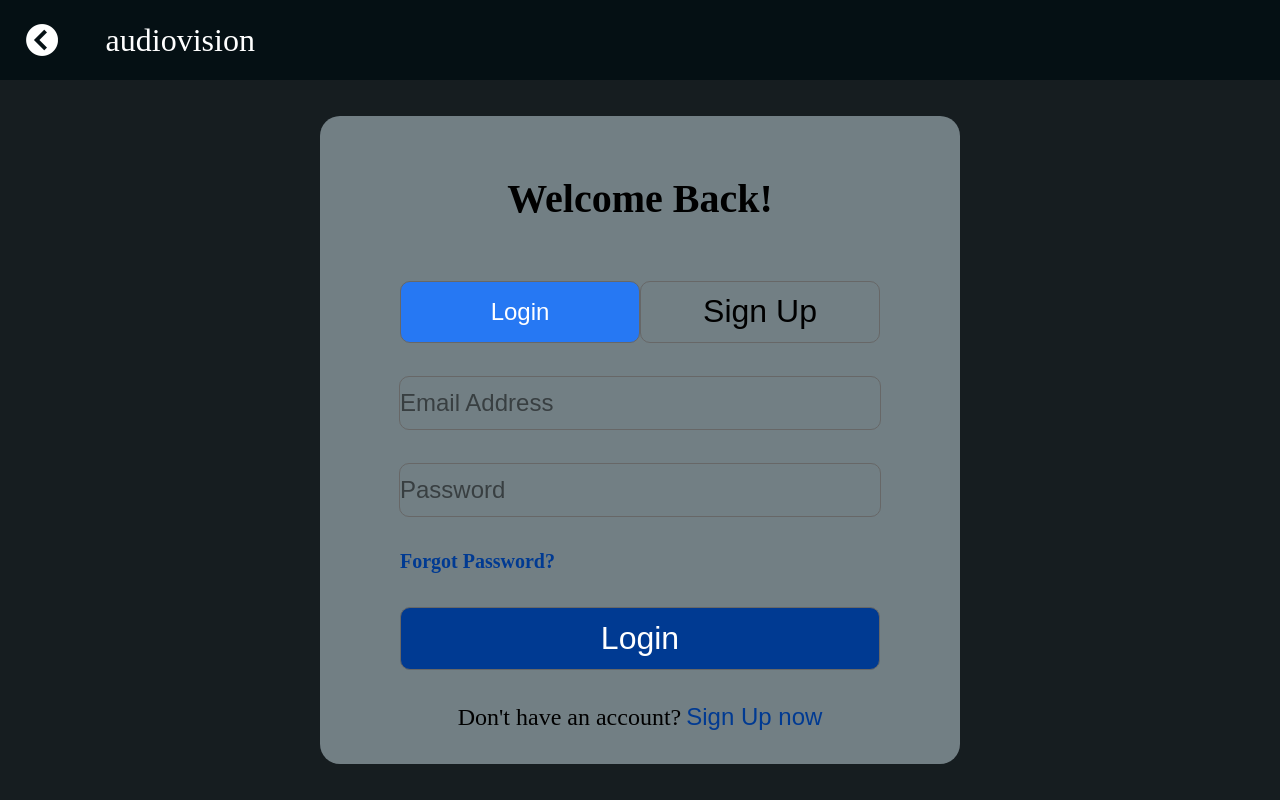
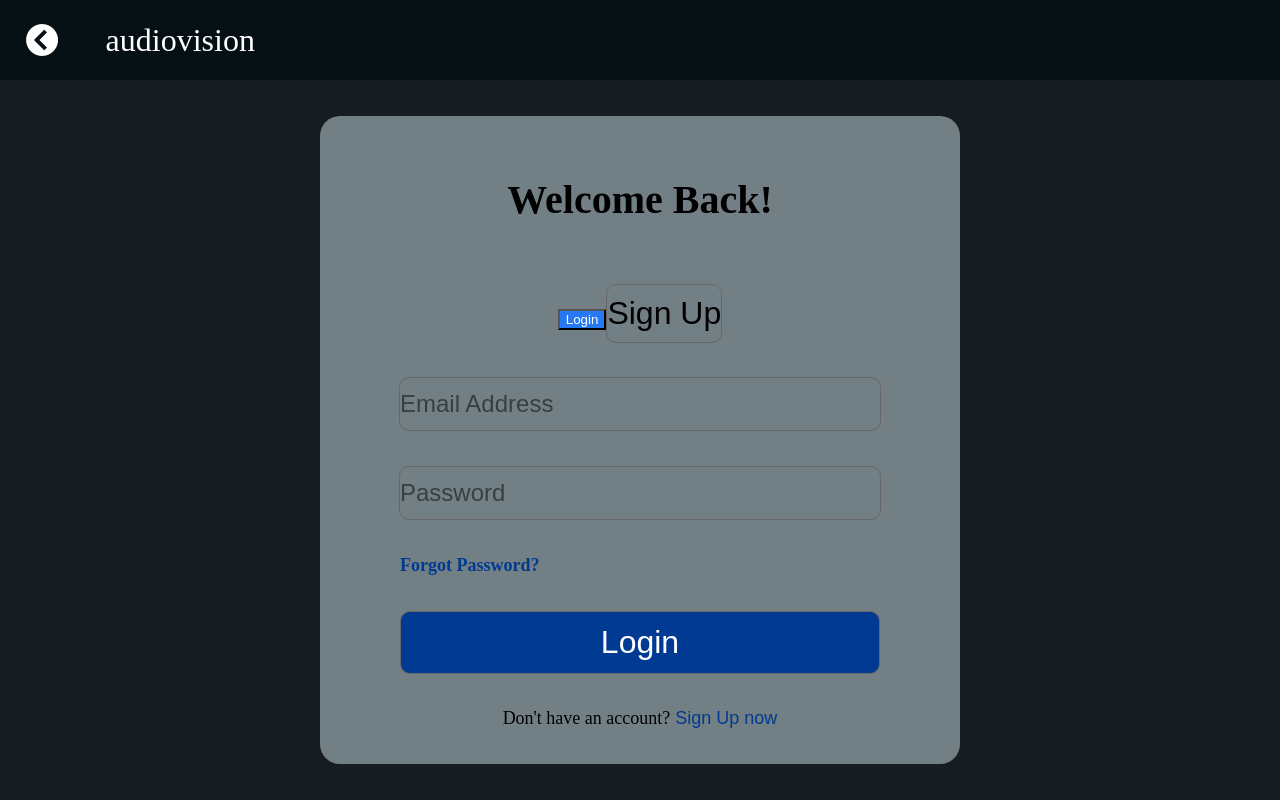
Before and after one commit to poke8014/CS161, a React (Create React App) app in the folder dev/: page /login in a window 1280 px wide. Built offline with nearby package versions, Linux system fonts and the light colour scheme.

Commit message:
Update LoginPage.css

```diff
--- a/dev/src/pages/loginPage/LoginPage.css
+++ b/dev/src/pages/loginPage/LoginPage.css
@@ -23,27 +23,6 @@
     flex-direction: column;
     align-items: center;
     justify-content: space-evenly;
-}
-
-.login-signup-buttons{
-    width: 75%;
-    height: fit-content;
-    display: flex;
-}
-
-.login-button-form, .signup-button-form{
-    margin: 0;
-    font-size: 3ch;
-    padding: 2vh 0;
-    flex: 1;
-    border-radius: 10px;
-    border: 1px solid rgb(103, 103, 103);
-    background-color: #727F84;
-}
-
-.form-type-selected{
-    background-color: #2678F3;
-    color: white;
 }
 
 .form-type{
@@ -72,14 +51,15 @@
 .forgot-password{
     width: 75%;
     color: #003A92;
-    font-size: 2.5ch;
+    font-size: large;
     margin: 0;
     font-weight: 600;
-    transition: font-size 0.3s ease-out;
+    transition: font-size 0.1s ease-out;
 }
 
 .forgot-password:hover{
-    font-size: 3ch;
+    cursor: pointer;
+    font-size: larger;
 }
 
 .login-signup-box .form-submit{
@@ -89,27 +69,25 @@
     margin: 0;
 }
 
+.no-account, .signup-now-button{
+    margin: 0;
+    font-size: large;
+}
+
 .signup-now-button{
     background-color: #727F84;
     border: none;
-    margin: 0;
     margin-left: 5px;
     padding: 0;
     color: #003A92;
-    transition: font-size 0.3s ease-out;
-    font-size: 2ch;
+    transition: font-size 0.15s ease-in-out;
 }
 
 .signup-now-button:hover{
     cursor: pointer;
     text-decoration-line: underline;
-    font-size: 2.5ch;
+    font-size: 105%;
     font-weight: bold;
-}
-
-.no-account{
-    margin: 0;
-    font-size: 3ch;
 }
 
 .login-button-form:hover, .signup-button-form:hover, .form-submit:hover{
```
